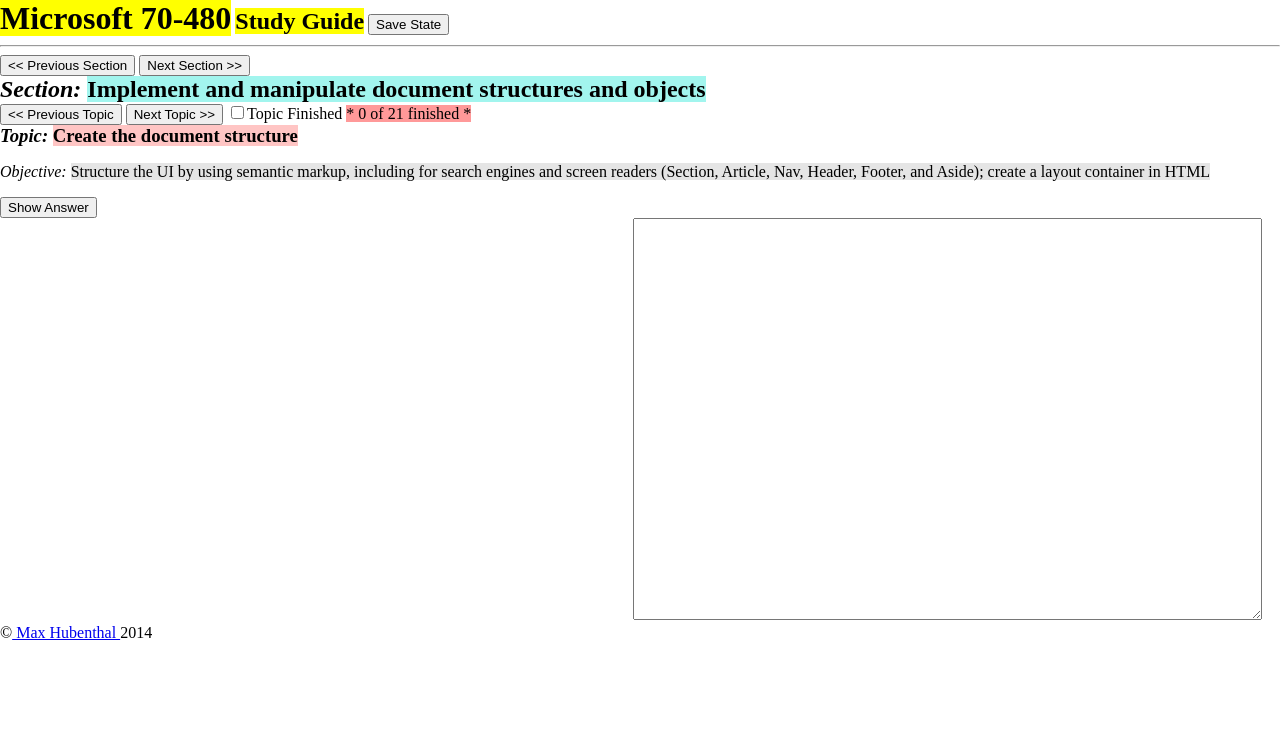
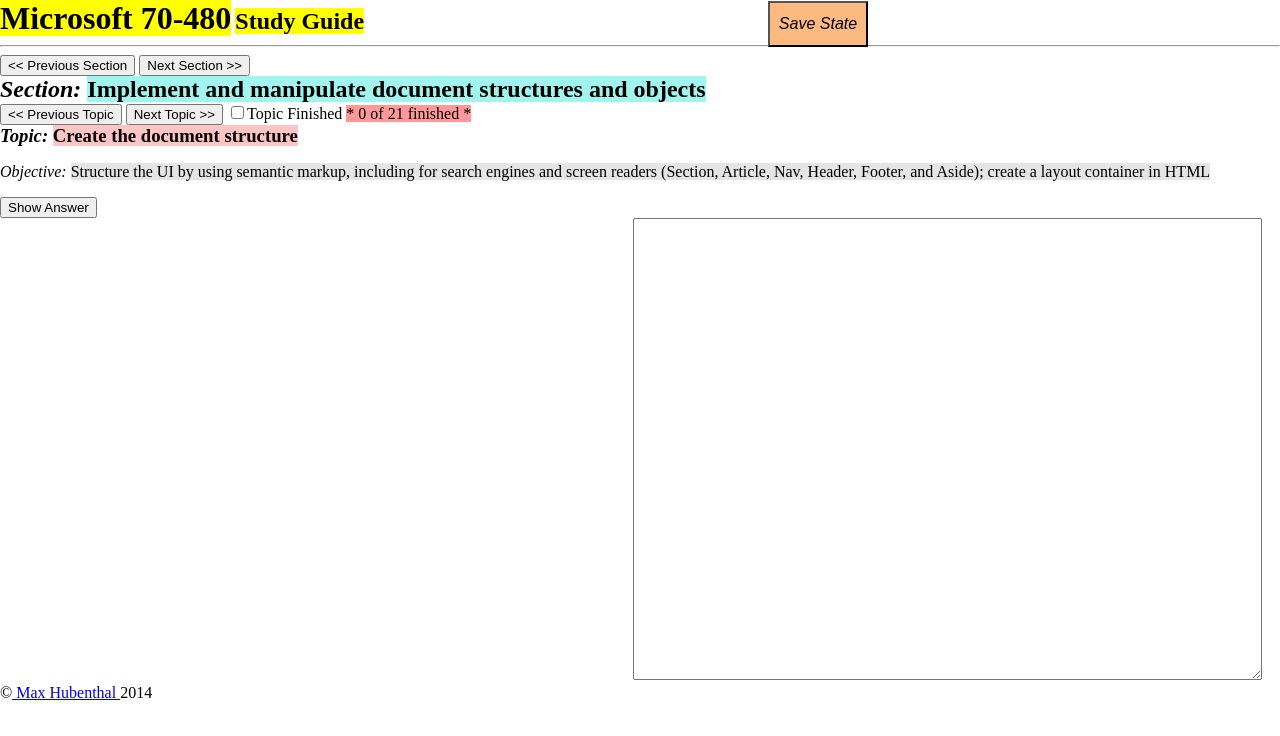
Before and after one commit to mhubenthal/70-480-study-guide, a plain HTML site: page source/index.html in a window 1280 px wide. Drawn offline with Linux system fonts and the light colour scheme.

Commit message:
state button floats now

```diff
--- a/source/css/styles.css
+++ b/source/css/styles.css
@@ -4,10 +4,28 @@
 }
 .practice-area textarea {
   width: 49%;
-  height: 400px;
+  height: 460px;
   display: inline;
   margin: 0;
   padding: 0;
+}
+
+#state-container {
+  left: 60%;
+  position: fixed;
+  display: inline;
+  width: 100px;
+  height: 46px;
+  text-align: center;
+  line-height: 48px;
+}
+
+#state-container button {
+  background-color: rgba(250,118,2,.5);
+  width: 100%;
+  height: 100%;
+  font-size: 1em;
+  font-style: italic;
 }
 
 h1, h2, h3 {
--- a/source/index.html
+++ b/source/index.html
@@ -10,7 +10,7 @@
   <header>
     <h1><mark>Microsoft 70-480</mark></h1>
     <h2><mark>Study Guide</mark></h2>
-    <button id="save-state">Save State</button>
+    <div id="state-container"><button id="save-state">Save State</button></div>
     <hr>
   </header>
   <main>
--- a/source/js/app.js
+++ b/source/js/app.js
@@ -77,7 +77,7 @@
       var newText = "Show Answer";
       var showText = "hidden";
       // Toggle button value
-      if(currentText==="Show Answer"){newText = "Hide Answer";showText="";}
+      if(currentText==="Show Answer"){newText = "Hide Answer";showText="visible";}
       var answer = document.querySelector("#user-input");
       answer.style.visibility = showText;
       showAnswer.textContent = newText;
```
